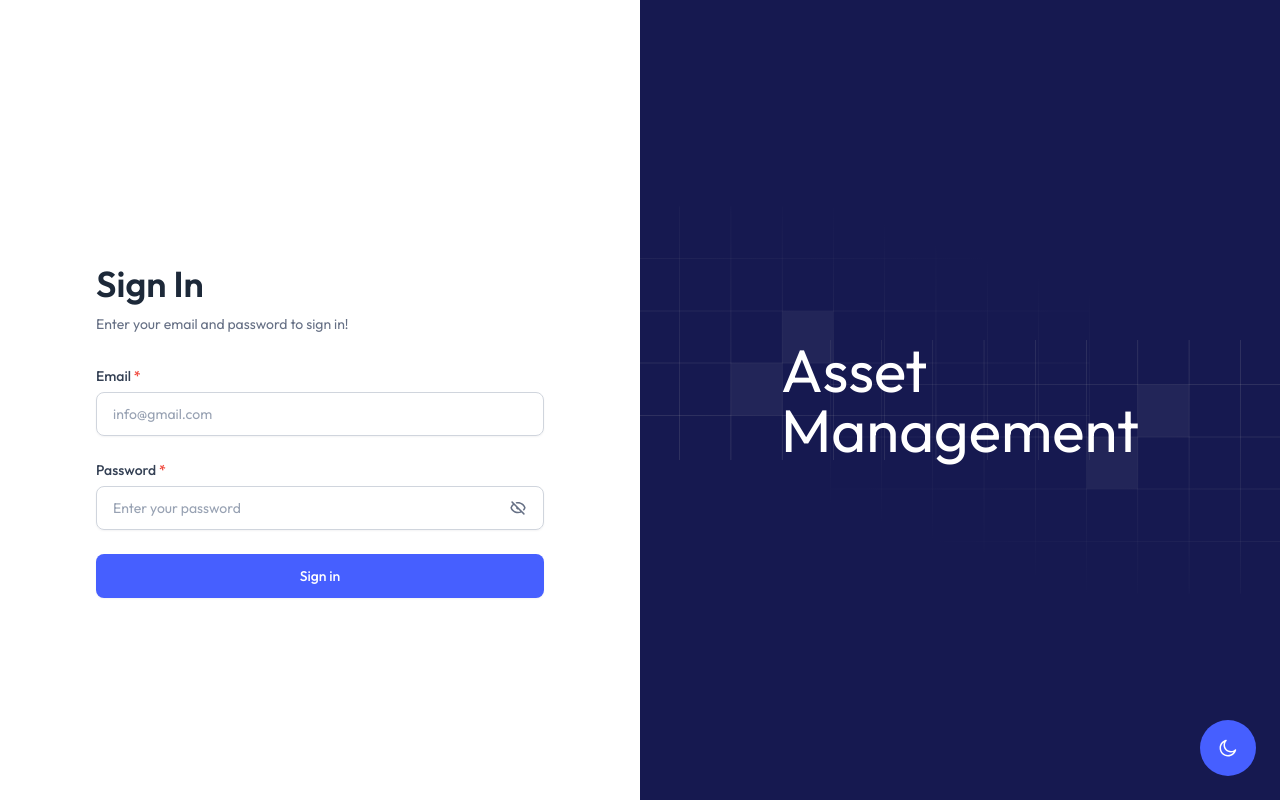
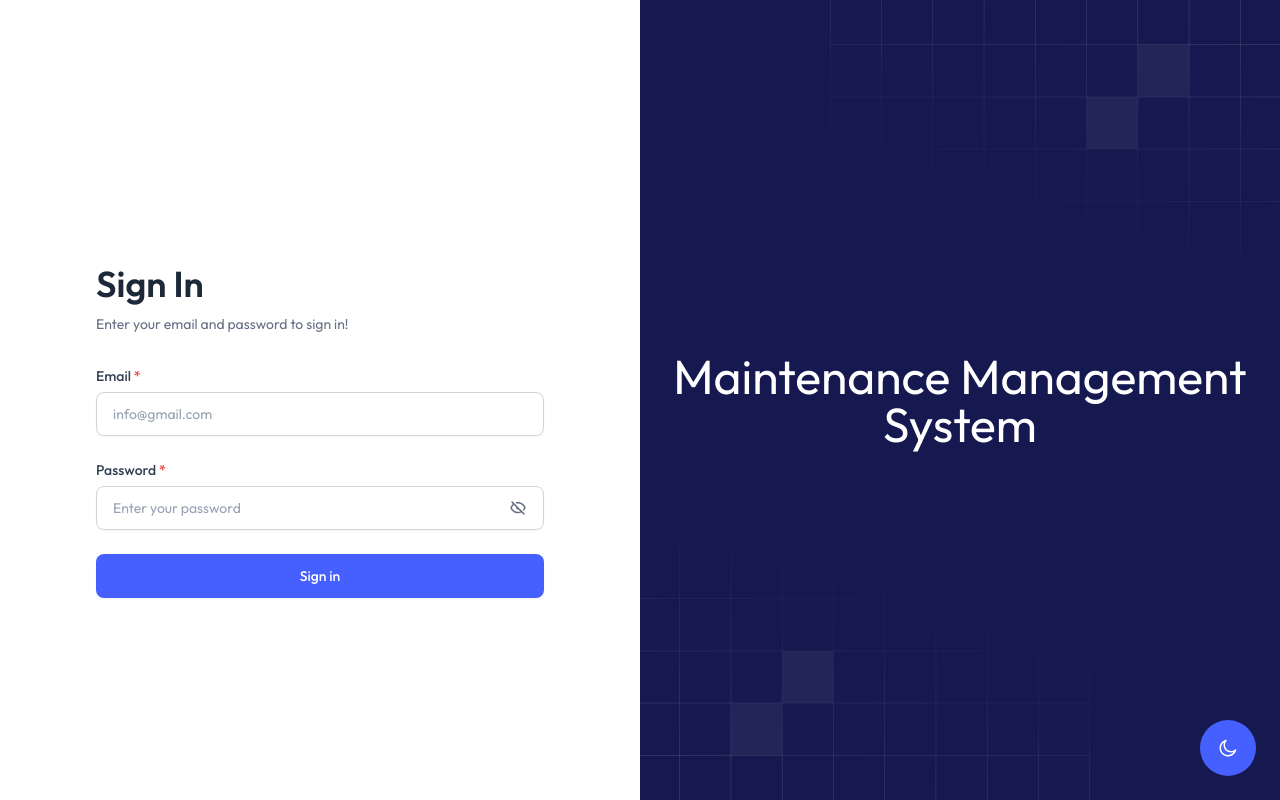
Before and after one commit to Sans0511/maintenance-management, a Next.js app: page /signin in a window 1280 px wide. Built offline with nearby package versions, Linux system fonts and the light colour scheme.

Commit message:
project title changed

```diff
--- a/src/app/(full-width-pages)/(auth)/layout.tsx
+++ b/src/app/(full-width-pages)/(auth)/layout.tsx
@@ -14,12 +14,13 @@ export default function AuthLayout({
       <ThemeProvider>
         <div className="relative flex h-screen w-full flex-col justify-center sm:p-0 lg:flex-row dark:bg-gray-900">
           {children}
-          <div className="bg-brand-950 hidden h-full w-full items-center lg:grid lg:w-1/2 dark:bg-white/5">
-            <div className="relative z-1 flex items-center justify-center">
+          <div className="bg-brand-950 hidden h-full w-full lg:grid place-items-center lg:w-1/2 dark:bg-white/5">
+            <div className="relative z-1 flex h-full w-full items-center justify-center">
               {/* <!-- ===== Common Grid Shape Start ===== --> */}
               <GridShape />
-              <div className="flex max-w-xs flex-col items-center">
-                <h1 className="text-6xl text-white">Asset Management</h1>
+              <div className="flex  flex-col items-center">
+                <h1 className="text-5xl text-white items-center">Maintenance Management</h1>
+                <h1 className="text-5xl text-white items-center"> System</h1>
               </div>
             </div>
           </div>
```
